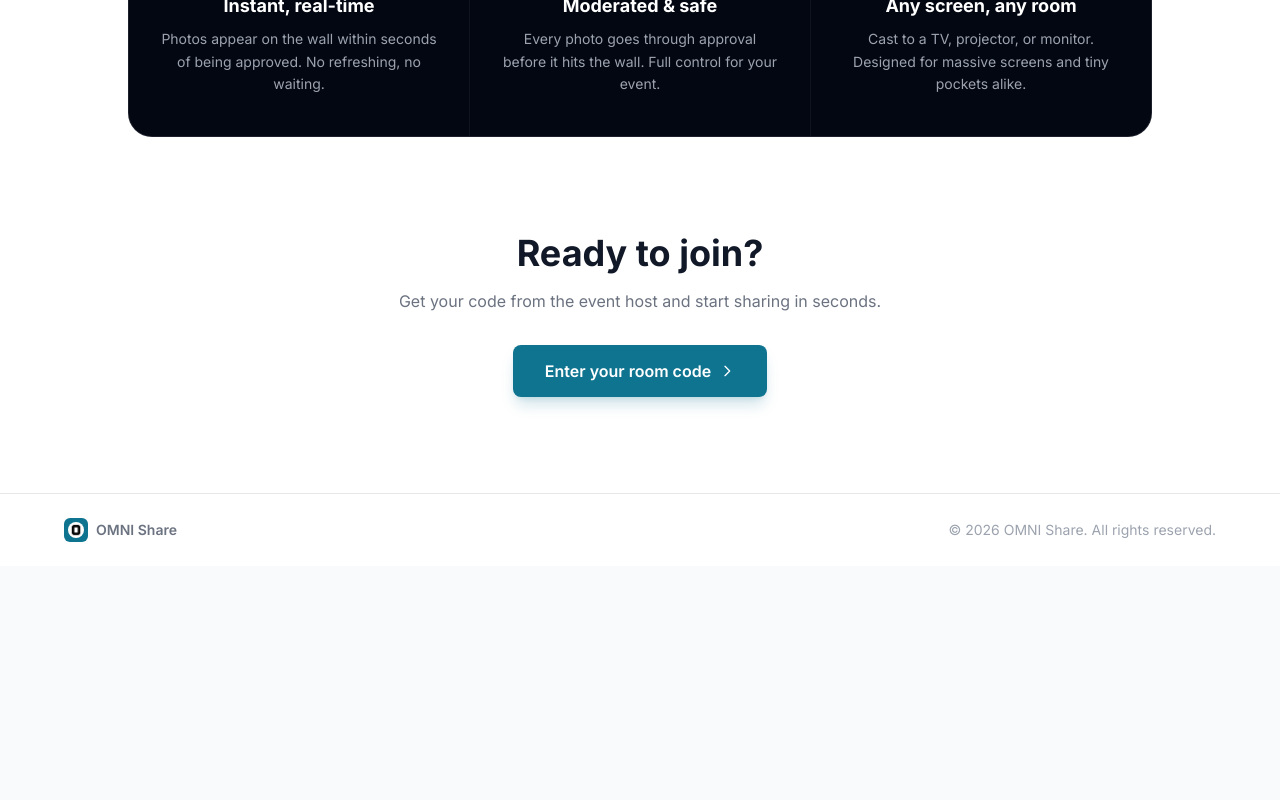
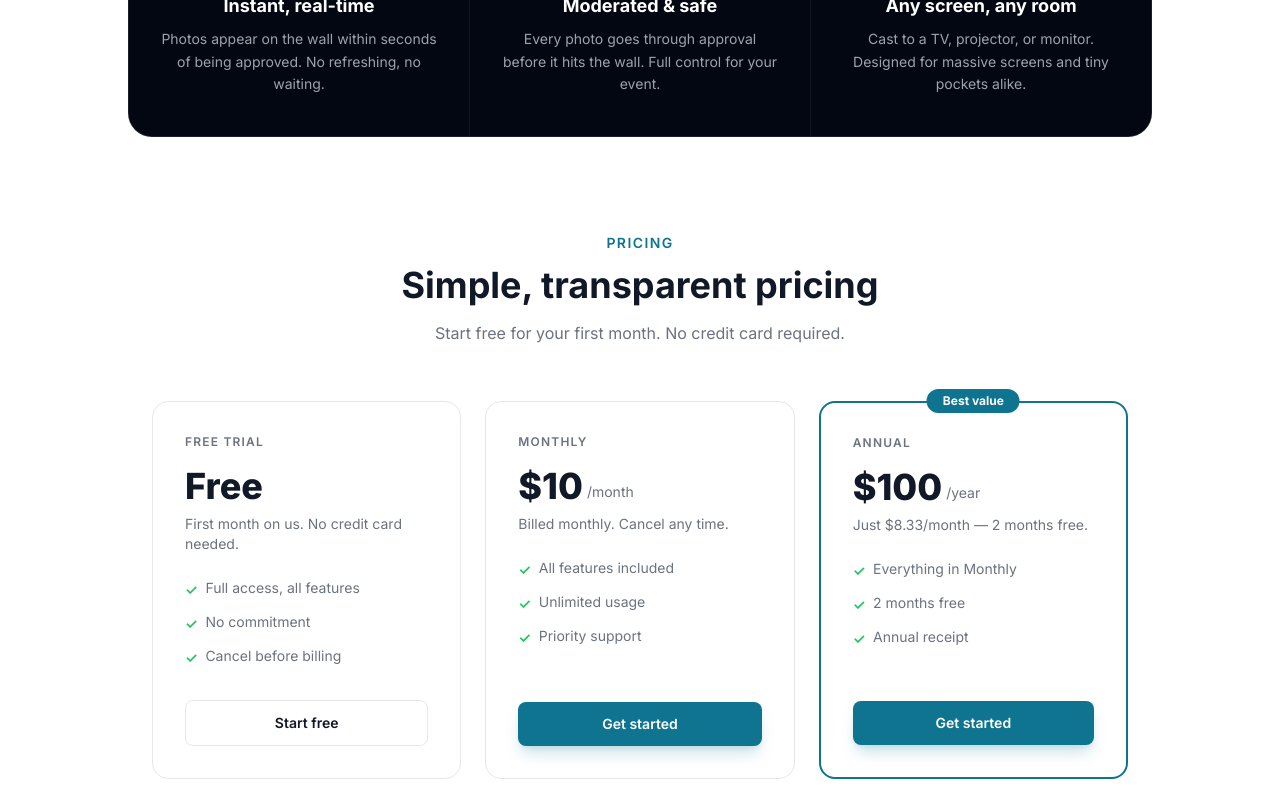
Before and after one commit to omniglobal-one/OMNI-Share-SaaS, a Next.js app: page / in a window 1280 px wide. Shown: the part 1780-2580 px from the top of the page. Before the commit the page ends 2346 px from the top, so only its background shows below. Built offline with nearby package versions, Linux system fonts and the light colour scheme.

Commit message:
feat: add pricing section and complete skeleton screen coverage
- Add Free/\/\ pricing section to landing page
- Add NewRoomPageSkeleton, RoomViewSkeleton, WallDisplaySkeleton components
- Add loading.tsx for new room, room view, and wall display pages

```diff
--- a/app/(public)/page.tsx
+++ b/app/(public)/page.tsx
@@ -184,6 +184,65 @@ export default function LandingPage() {
         </div>
       </section>
 
+      {/* Pricing */}
+      <section className="px-6 py-24 max-w-5xl mx-auto w-full">
+        <div className="text-center mb-14">
+          <p className="text-primary font-semibold text-sm uppercase tracking-widest mb-3">Pricing</p>
+          <h2 className="text-4xl font-bold text-text-primary">Simple, transparent pricing</h2>
+          <p className="text-text-secondary mt-4 max-w-md mx-auto">Start free for your first month. No credit card required.</p>
+        </div>
+        <div className="grid grid-cols-1 md:grid-cols-3 gap-6">
+          <div className="border border-bg-border rounded-2xl p-8 flex flex-col">
+            <p className="text-text-secondary text-xs font-semibold uppercase tracking-widest mb-4">Free trial</p>
+            <div className="flex items-end gap-1 mb-2">
+              <span className="text-4xl font-extrabold text-text-primary">Free</span>
+            </div>
+            <p className="text-text-secondary text-sm mb-6">First month on us. No credit card needed.</p>
+            <ul className="text-sm text-text-secondary space-y-3 mb-8 flex-1">
+              <li className="flex items-start gap-2"><span className="text-green-500 font-bold mt-0.5">✓</span>Full access, all features</li>
+              <li className="flex items-start gap-2"><span className="text-green-500 font-bold mt-0.5">✓</span>No commitment</li>
+              <li className="flex items-start gap-2"><span className="text-green-500 font-bold mt-0.5">✓</span>Cancel before billing</li>
+            </ul>
+            <Link href="/join" className="inline-flex items-center justify-center w-full py-3 rounded-xl border border-bg-border text-text-primary font-semibold text-sm hover:bg-bg-base transition-colors">
+              Start free
+            </Link>
+          </div>
+          <div className="border border-bg-border rounded-2xl p-8 flex flex-col">
+            <p className="text-text-secondary text-xs font-semibold uppercase tracking-widest mb-4">Monthly</p>
+            <div className="flex items-end gap-1 mb-2">
+              <span className="text-4xl font-extrabold text-text-primary">$10</span>
+              <span className="text-text-secondary text-sm mb-1">/month</span>
+            </div>
+            <p className="text-text-secondary text-sm mb-6">Billed monthly. Cancel any time.</p>
+            <ul className="text-sm text-text-secondary space-y-3 mb-8 flex-1">
+              <li className="flex items-start gap-2"><span className="text-green-500 font-bold mt-0.5">✓</span>All features included</li>
+              <li className="flex items-start gap-2"><span className="text-green-500 font-bold mt-0.5">✓</span>Unlimited usage</li>
+              <li className="flex items-start gap-2"><span className="text-green-500 font-bold mt-0.5">✓</span>Priority support</li>
+            </ul>
+            <Link href="/join" className="inline-flex items-center justify-center w-full py-3 rounded-xl bg-primary text-white font-semibold text-sm hover:bg-primary-hover transition-colors shadow-lg shadow-primary/20">
+              Get started
+            </Link>
+          </div>
+          <div className="border-2 border-primary rounded-2xl p-8 flex flex-col relative">
+            <span className="absolute -top-3.5 left-1/2 -translate-x-1/2 bg-primary text-white text-xs font-bold px-4 py-1 rounded-full">Best value</span>
+            <p className="text-text-secondary text-xs font-semibold uppercase tracking-widest mb-4">Annual</p>
+            <div className="flex items-end gap-1 mb-2">
+              <span className="text-4xl font-extrabold text-text-primary">$100</span>
+              <span className="text-text-secondary text-sm mb-1">/year</span>
+            </div>
+            <p className="text-text-secondary text-sm mb-6">Just $8.33/month — 2 months free.</p>
+            <ul className="text-sm text-text-secondary space-y-3 mb-8 flex-1">
+              <li className="flex items-start gap-2"><span className="text-green-500 font-bold mt-0.5">✓</span>Everything in Monthly</li>
+              <li className="flex items-start gap-2"><span className="text-green-500 font-bold mt-0.5">✓</span>2 months free</li>
+              <li className="flex items-start gap-2"><span className="text-green-500 font-bold mt-0.5">✓</span>Annual receipt</li>
+            </ul>
+            <Link href="/join" className="inline-flex items-center justify-center w-full py-3 rounded-xl bg-primary text-white font-semibold text-sm hover:bg-primary-hover transition-colors shadow-lg shadow-primary/20">
+              Get started
+            </Link>
+          </div>
+        </div>
+      </section>
+
       {/* Bottom CTA */}
       <section className="px-6 py-24 text-center">
         <div className="max-w-lg mx-auto">
--- /dev/null
+++ b/app/manage/new/loading.tsx
@@ -0,0 +1,5 @@
+import { NewRoomPageSkeleton } from '@/components/ui/Skeleton'
+
+export default function Loading() {
+  return <NewRoomPageSkeleton />
+}
--- /dev/null
+++ b/app/room/[id]/loading.tsx
@@ -0,0 +1,5 @@
+import { RoomViewSkeleton } from '@/components/ui/Skeleton'
+
+export default function Loading() {
+  return <RoomViewSkeleton />
+}
--- /dev/null
+++ b/app/room/[id]/wall/loading.tsx
@@ -0,0 +1,5 @@
+import { WallDisplaySkeleton } from '@/components/ui/Skeleton'
+
+export default function Loading() {
+  return <WallDisplaySkeleton />
+}
--- a/components/ui/Skeleton.tsx
+++ b/components/ui/Skeleton.tsx
@@ -165,6 +165,72 @@ export function AdminPageSkeleton() {
   )
 }
 
+export function NewRoomPageSkeleton() {
+  return (
+    <DashboardShellSkeleton>
+      <SkeletonTopbar />
+      <div className="p-4 sm:p-6 lg:p-8">
+        <div className="max-w-2xl space-y-6">
+          {Array.from({ length: 4 }).map((_, i) => (
+            <div key={i} className="card p-6 space-y-4">
+              <Skeleton className="h-5 w-36" />
+              {Array.from({ length: 3 }).map((_, j) => (
+                <div key={j} className="space-y-1.5">
+                  <Skeleton className="h-3 w-24" />
+                  <Skeleton className="h-9 w-full rounded-lg" />
+                </div>
+              ))}
+            </div>
+          ))}
+          <div className="flex justify-end gap-3">
+            <Skeleton className="h-10 w-24 rounded-xl" />
+            <Skeleton className="h-10 w-32 rounded-xl" />
+          </div>
+        </div>
+      </div>
+    </DashboardShellSkeleton>
+  )
+}
+
+export function RoomViewSkeleton() {
+  return (
+    <div className="min-h-screen bg-bg-base flex flex-col">
+      <div className="border-b border-bg-border bg-bg-card px-4 py-3 flex items-center justify-between">
+        <Skeleton className="h-6 w-40" />
+        <Skeleton className="h-8 w-24 rounded-lg" />
+      </div>
+      <div className="flex-1 p-4 sm:p-6 space-y-4 max-w-lg mx-auto w-full">
+        <div className="card p-5 space-y-3">
+          <Skeleton className="h-5 w-32" />
+          <Skeleton className="h-32 w-full rounded-xl" />
+          <Skeleton className="h-9 w-full rounded-xl" />
+        </div>
+        <div className="grid grid-cols-2 sm:grid-cols-3 gap-3">
+          {Array.from({ length: 6 }).map((_, i) => (
+            <Skeleton key={i} className="h-28 rounded-xl" />
+          ))}
+        </div>
+      </div>
+    </div>
+  )
+}
+
+export function WallDisplaySkeleton() {
+  return (
+    <div className="min-h-screen bg-gray-950 flex flex-col">
+      <div className="px-6 py-4 flex items-center justify-between border-b border-white/10">
+        <Skeleton className="h-6 w-48 bg-white/10" />
+        <Skeleton className="h-5 w-24 bg-white/10" />
+      </div>
+      <div className="flex-1 p-4 grid grid-cols-2 sm:grid-cols-3 lg:grid-cols-4 gap-3 content-start">
+        {Array.from({ length: 8 }).map((_, i) => (
+          <Skeleton key={i} className="h-40 rounded-xl bg-white/10" />
+        ))}
+      </div>
+    </div>
+  )
+}
+
 export function ModeratePageSkeleton() {
   return (
     <div className="min-h-screen bg-bg-base">
```
